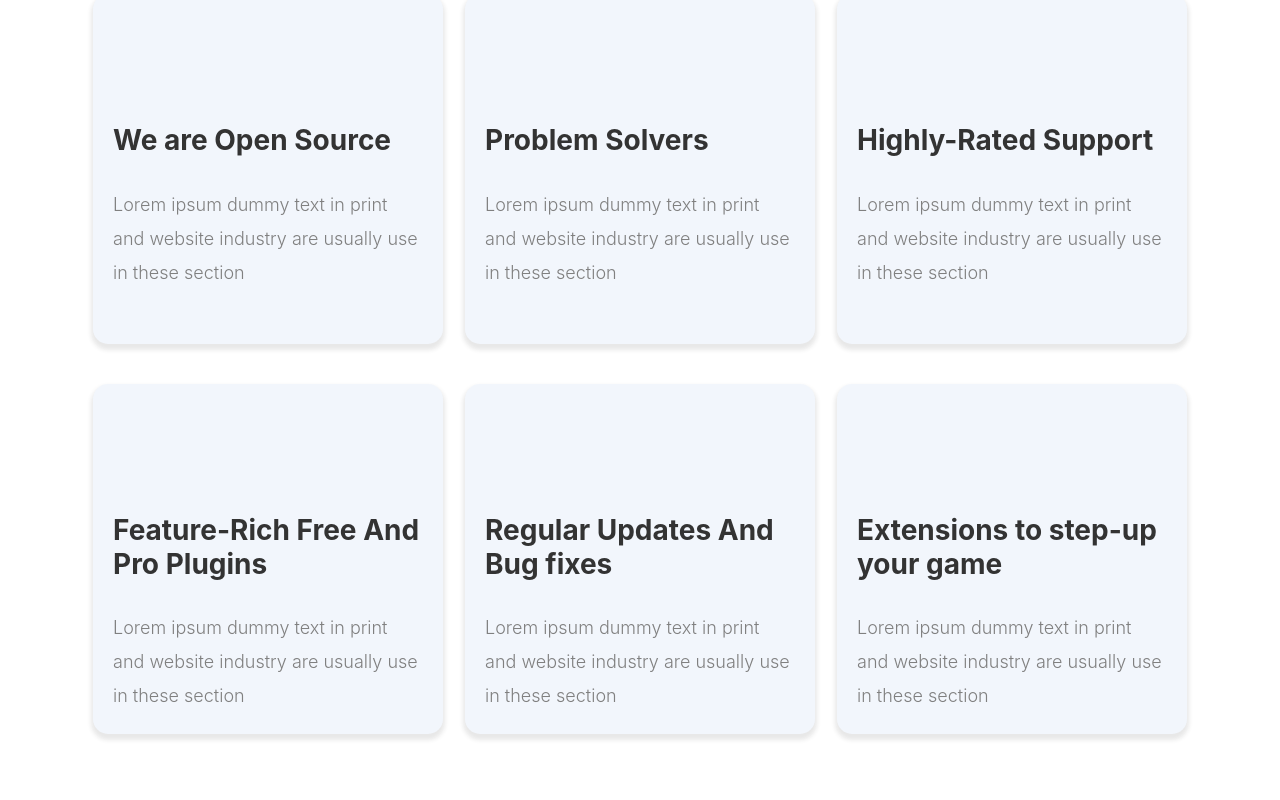
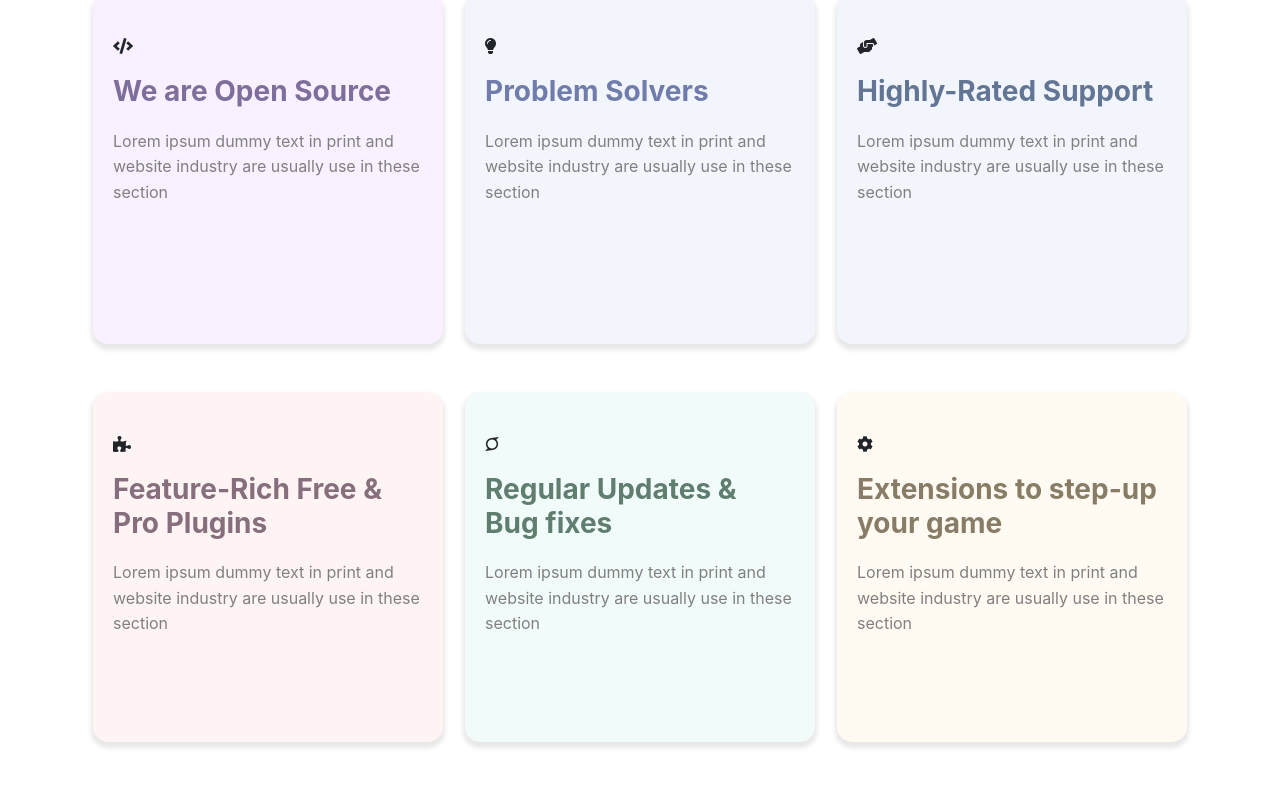
Before and after one commit to Sara-M5/Leading-Leadies, a React (Create React App) app: page /Service in a window 1280 px wide. Shown: the part 480-1280 px from the top of the page. Built offline with nearby package versions, Linux system fonts and the light colour scheme.

Commit message:
Update DigiMarkets.js

```diff
--- a/src/Component/DigiMarket/DigiMarkets.js
+++ b/src/Component/DigiMarket/DigiMarkets.js
@@ -1,59 +1,53 @@
-import {  faCode, faGamepad, faLightbulb, faPuzzlePiece, faThumbsUp } from '@fortawesome/free-solid-svg-icons';
 import React from 'react';
-import DigiMarket from './DigiMarket';
+import './DigiMarket.css';
 
 const DigiMarkets = () => {
     return(
   <div className="container">
 
-      <div className="row text-left">
+      <div className="row">
 
-      <DigiMarket
-       style={{background:'rgba(144, 19, 254, 0.06)'}}
-        icon={faCode}
-        title="We are Open Source"
-        text="Lorem ipsum dummy text in print and website industry are usually use in these section"
+         <div className="cards mb-5" style={{background:"rgba(144, 19, 254, 0.06)"}}>
+          <i className="codeIcon fas fa-code mt-4"></i>
+          <h5 style={{color:"#7D6E9B" }}className="card-title mt-3">We are Open Source</h5>
+          <p className="card-text">Lorem ipsum dummy text in print and website industry are usually use in these section</p>
+         </div>
 
-      />
-
-      <DigiMarket
-       style={{background:'rgba(43, 98, 201, 0.06)'}}
-        icon={faLightbulb}
-        title="Problem Solvers"
-        text="Lorem ipsum dummy text in print and website industry are usually use in these section"
-     />
-
-      <DigiMarket
-      style={{background:'rgba(26, 188, 156, 0.06)'}}
-        icon={faThumbsUp}
-        title= "Highly-Rated Support"
-        text="Lorem ipsum dummy text in print and website industry are usually use in these section"
-        alt="HighlyRated"
-     />
-      </div>
-
-      <div className="row">
-       <DigiMarket
-       icon={faPuzzlePiece}
-        style={{background:'rgba(26, 188, 156, 0.06)'}}
-        title= "Feature-Rich Free And Pro Plugins"
-        text="Lorem ipsum dummy text in print and website industry are usually use in these section"
-      />
+         <div className="cards mb-5" style={{background:"rgba(43, 98, 201, 0.06)"}}>
+          <i className="lightIcon fas fa-lightbulb mt-4"></i>
+          <h5 style={{color:"#707DAC"}}className="card-title mt-3">Problem Solvers</h5>
+          <p className="card-text">Lorem ipsum dummy text in print and website industry are usually use in these section</p>
+         </div>
 
 
-       <DigiMarket
-        icon={faThumbsUp}
-        style={{background:'rgba(43, 98, 201, 0.06)'}}
-        title= "Regular Updates And Bug fixes"
-        text="Lorem ipsum dummy text in print and website industry are usually use in these section" />
 
-       <DigiMarket
-        icon={faGamepad}
-        style={{background:'rgba(255, 19, 10, 0.06)'}}
-        title= "Extensions to step-up your game"
-        text="Lorem ipsum dummy text in print and website industry are usually use in these section"/>
+         <div className="cards mb-5" style={{background:"background: rgba(0, 130, 255, 0.06)"}}>
+          <i className="handsIcon fas fa-hands-helping mt-4"></i>
+          <h5 style={{color:"#637595" }}className="card-title mt-3">Highly-Rated Support</h5>
+          <p className="card-text">Lorem ipsum dummy text in print and website industry are usually use in these section</p>
+         </div>
 
-        </div>
+
+         <div className="cards mb-5" style={{background:"rgba(233, 79, 68, 0.06)"}}>
+          <i className="puzzelIcon fas fa-puzzle-piece mt-4"></i>
+          <h5 style={{color:"#866E7D" }}className="card-title mt-3">Feature-Rich Free &amp; Pro Plugins</h5>
+          <p className="card-text">Lorem ipsum dummy text in print and website industry are usually use in these section</p>
+         </div>
+
+
+         <div className="cards mb-5" style={{background:"rgba(26, 188, 156, 0.06)"}}>
+          <i className="powerIcon fab fa-superpowers mt-4"></i>
+          <h5 style={{color:"#607E70"}}className="card-title mt-3">Regular Updates &amp; Bug fixes</h5>
+          <p className="card-text">Lorem ipsum dummy text in print and website industry are usually use in these section</p>
+         </div>
+
+         <div className="cards mb-5" style={{background:"rgba(245, 166, 35, 0.06)"}}>
+          <i className="cogIcon fab fas fa-cog mt-4"></i>
+          <h5 style={{color:"#897C66"}}className="card-title mt-3">Extensions to step-up your game</h5>
+          <p className="card-text">Lorem ipsum dummy text in print and website industry are usually use in these section</p>
+         </div>
+
+      </div>
   </div>
 
 
```
